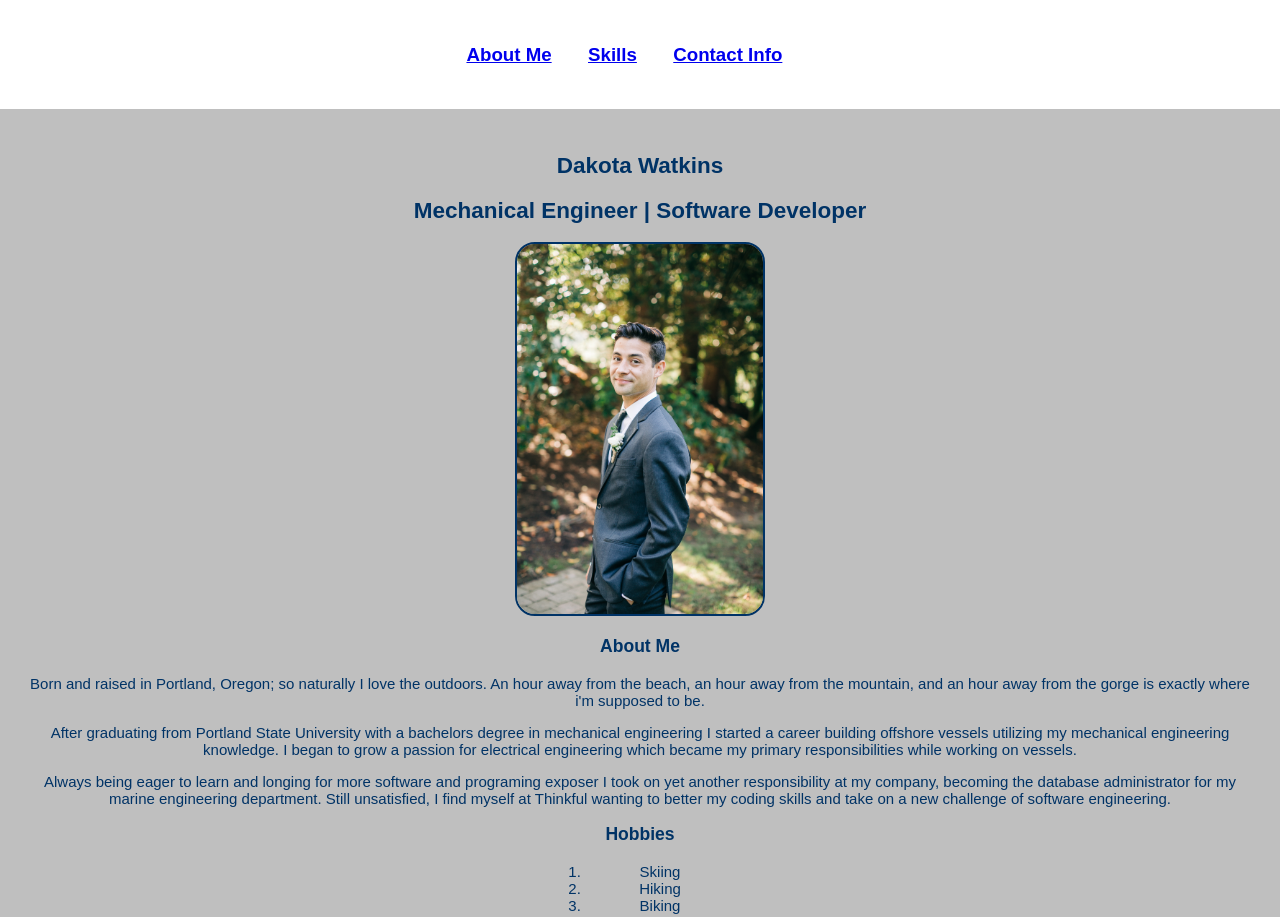
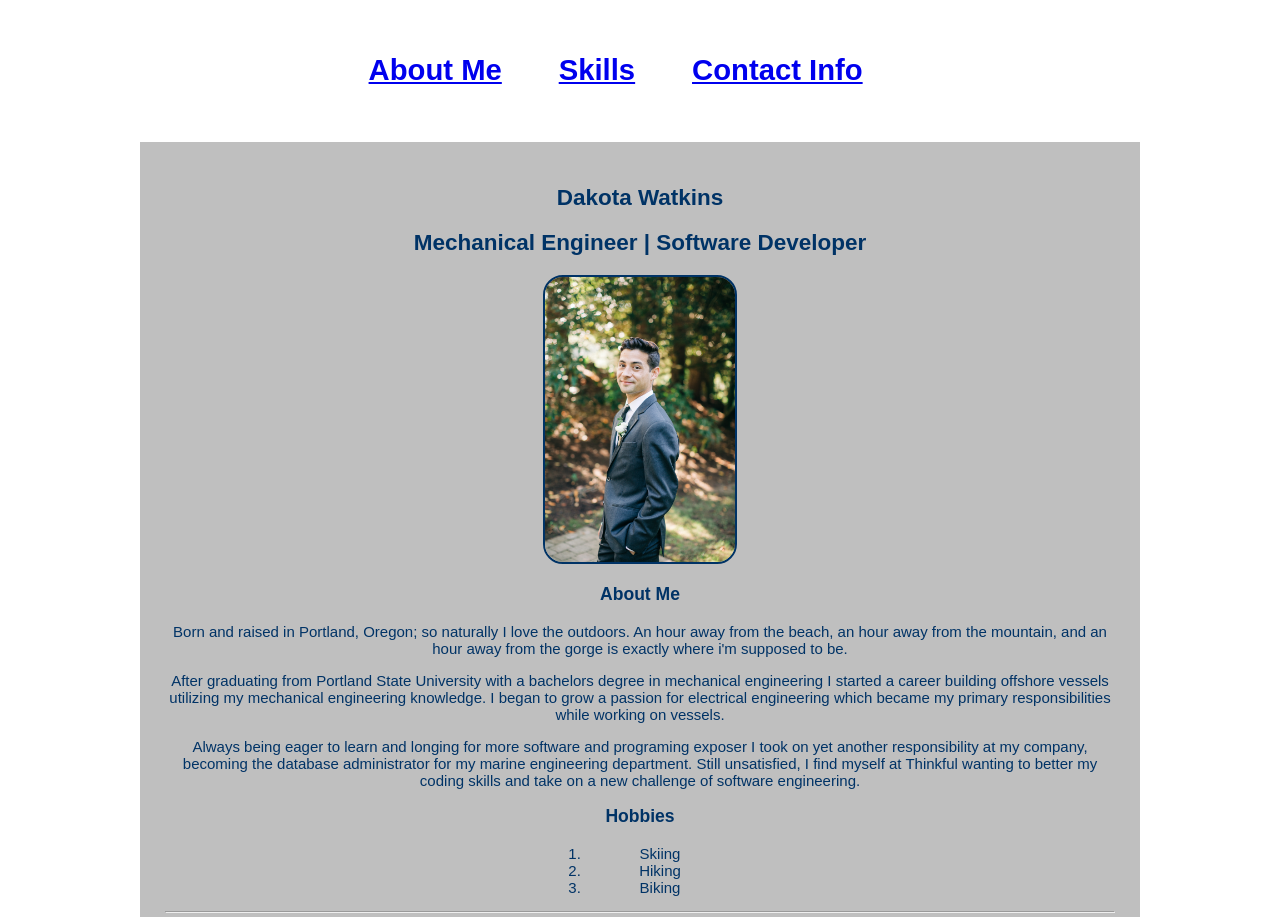
Before and after one commit to dakotawatkins/portfolio-web-page-thinkful, a plain HTML site: page index.html in a window 1280 px wide. Shown: the top 917 px of the page. Drawn offline with Linux system fonts and the light colour scheme.

Commit message:
Update style.css

```diff
--- a/style.css
+++ b/style.css
@@ -1,11 +1,12 @@
 body {
-width: 1000;
+width: 1000px;
 margin: auto;
 font-family: Arial, Helvetica, sans-serif;
 }
 
 .nav-link {
  color: #003366;
+ font-size: 25px;
  text-align: center;
  background-color: white;
  margin: auto;
```
